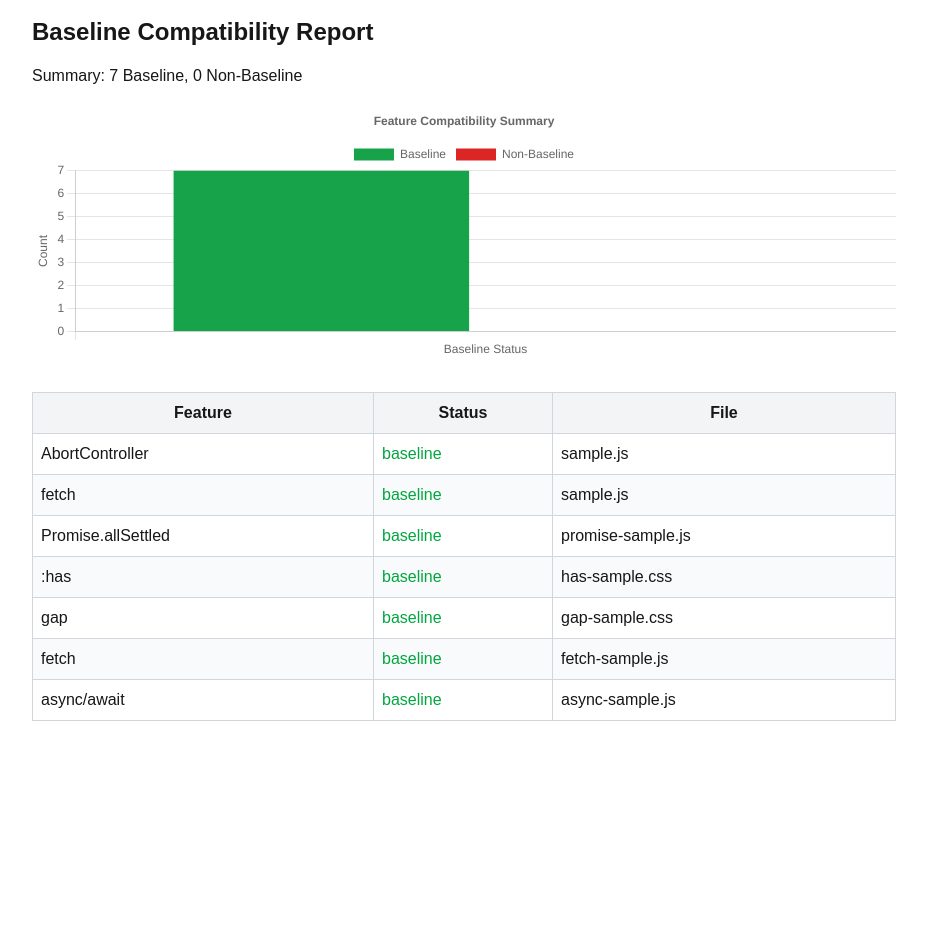
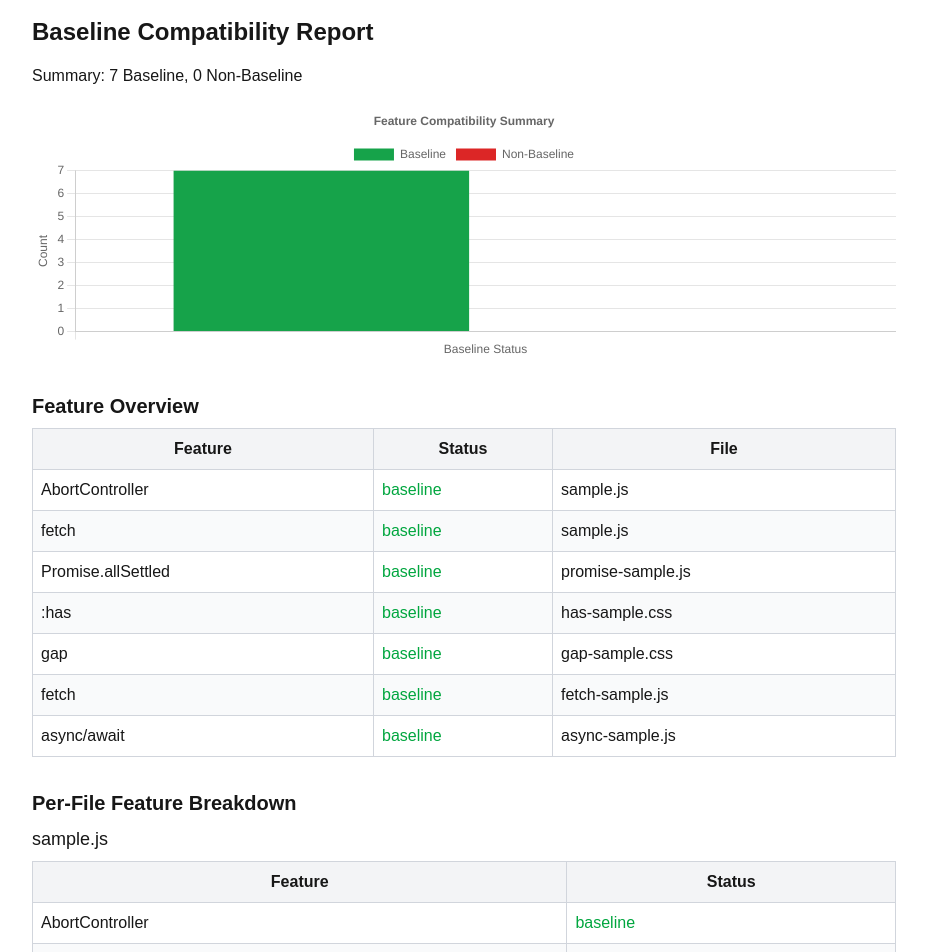
Before and after one commit to TayyibI/baseline-report-app, a Next.js app in the folder dashboard/: page / in a window 1280 px wide. Shown: the top 952 px of the page, without its empty margins (176-1103 px from the left). Before the commit the page ends 800 px from the top, so only its background shows below. Built offline with nearby package versions, Linux system fonts and the light colour scheme.

Commit message:
Add per-file feature breakdown table to dashboard

```diff
--- a/dashboard/components/ReportTable.tsx
+++ b/dashboard/components/ReportTable.tsx
@@ -1,4 +1,3 @@
-// dashboard/components/ReportTable.tsx
 "use client";
 
      import { useEffect, useState } from 'react';
@@ -43,6 +42,13 @@ const ReportTable: React.FC = () => {
        if (error) return <div className="text-red-500 text-center">{error}</div>;
        if (!report) return <div className="text-center">Loading...</div>;
 
+       // Group features by file for per-file table
+       const featuresByFile = report.features.reduce((acc, feature) => {
+         acc[feature.file] = acc[feature.file] || [];
+         acc[feature.file].push(feature);
+         return acc;
+       }, {} as { [file: string]: Feature[] });
+
        const chartData = {
          labels: ['Baseline Status'],
          datasets: [
@@ -80,7 +86,8 @@ const ReportTable: React.FC = () => {
            <div className="mb-8 h-64">
              <Bar data={chartData} options={chartOptions} />
            </div>
-      <table className="w-full border-collapse border border-gray-300">
+           <h2 className="text-xl font-semibold mb-2">Feature Overview</h2>
+           <table className="w-full border-collapse border border-gray-300 mb-8">
              <thead>
                <tr className="bg-gray-100">
                  <th className="border border-gray-300 p-2">Feature</th>
@@ -108,6 +115,38 @@ const ReportTable: React.FC = () => {
                ))}
              </tbody>
            </table>
+           <h2 className="text-xl font-semibold mb-2">Per-File Feature Breakdown</h2>
+           {Object.entries(featuresByFile).map(([file, features], index) => (
+             <div key={file} className="mb-6">
+               <h3 className="text-lg font-medium mb-2">{file}</h3>
+               <table className="w-full border-collapse border border-gray-300">
+                 <thead>
+                   <tr className="bg-gray-100">
+                     <th className="border border-gray-300 p-2">Feature</th>
+                     <th className="border border-gray-300 p-2">Status</th>
+                   </tr>
+                 </thead>
+                 <tbody>
+                   {features.map((feature, fIndex) => (
+                     <tr key={fIndex} className={fIndex % 2 === 0 ? 'bg-white' : 'bg-gray-50'}>
+                       <td className="border border-gray-300 p-2">{feature.name}</td>
+                       <td className="border border-gray-300 p-2">
+                         <span
+                           className={
+                             feature.status === 'baseline'
+                               ? 'text-green-600'
+                               : 'text-red-600'
+                           }
+                         >
+                           {feature.status}
+                         </span>
+                       </td>
+                     </tr>
+                   ))}
+                 </tbody>
+               </table>
+             </div>
+           ))}
          </div>
        );
      };
```
Lines whose indentation alone changed are shown as unchanged.
